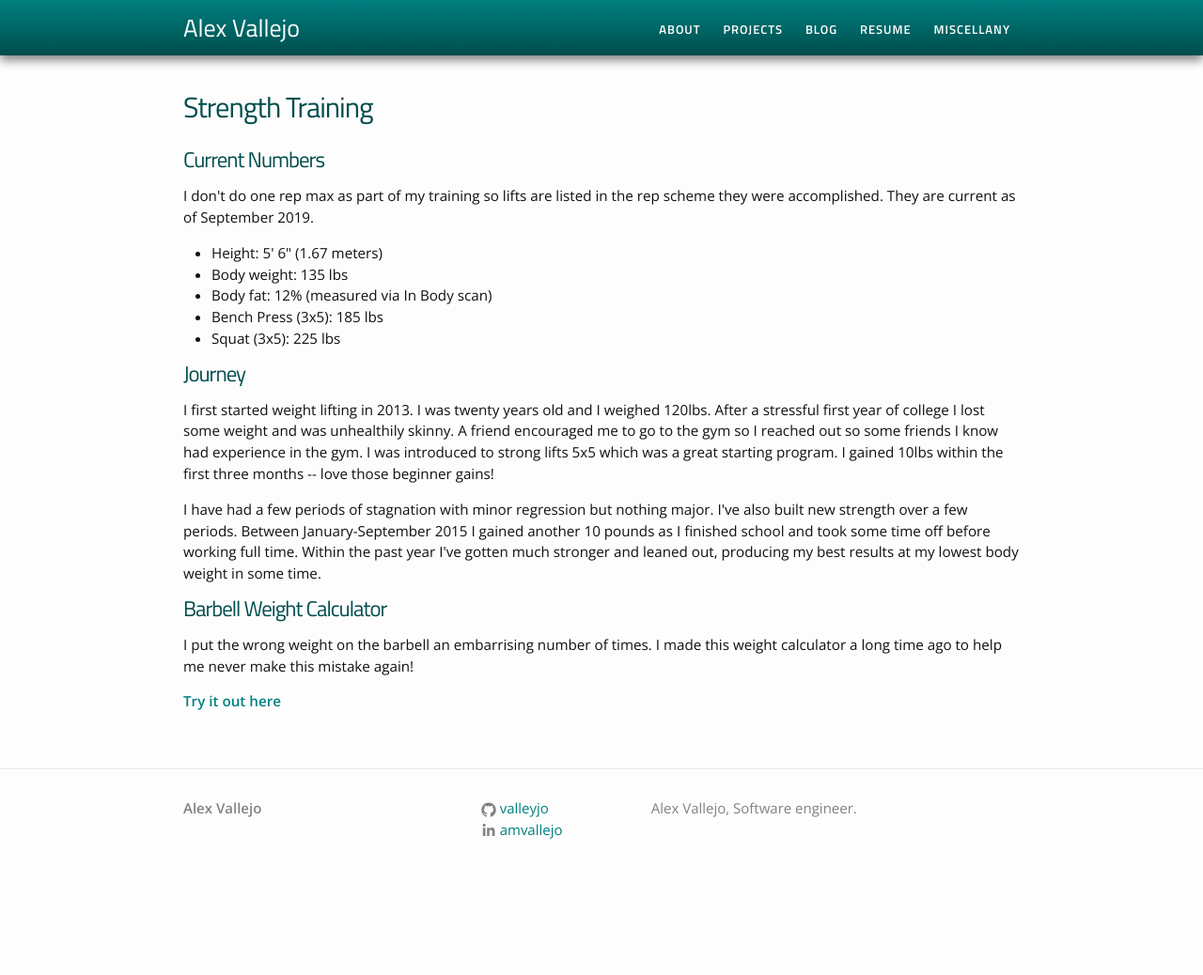
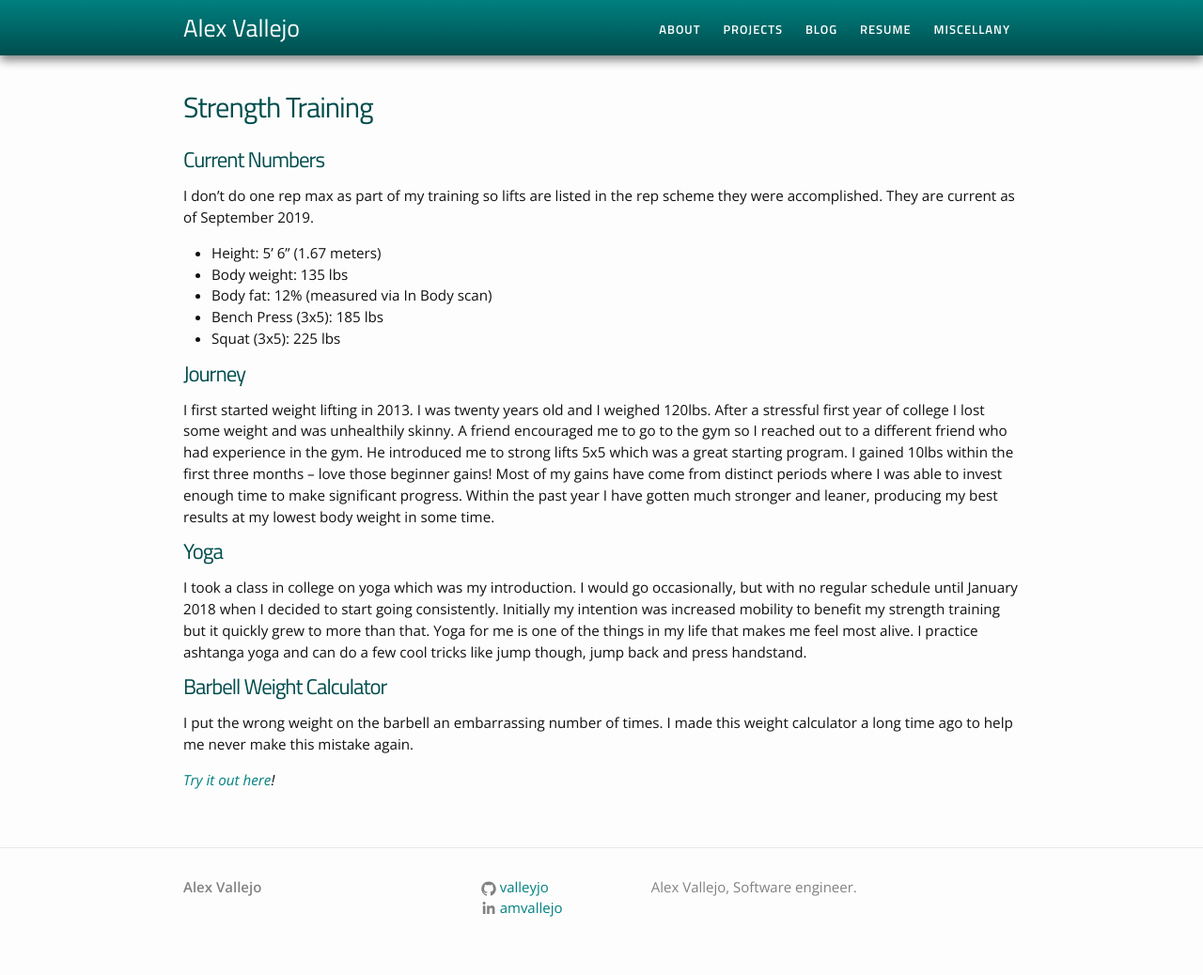
Before and after one commit to valleyjo/valleyjo.github.io, a Jekyll site: the page built from miscellany/strength-training.md, in a window 1280 px wide. Shown: the whole page at 94% size. Built offline with Jekyll 4.4.1, drawn with Linux system fonts in a browser that asks for light colours; before the commit the page ends 954 px from its top, so only the background shows below that.

Commit message:
Update strenght training

```diff
--- a/miscellany/strength-training.md
+++ b/miscellany/strength-training.md
@@ -4,21 +4,22 @@ title: Strength Training
 permalink: /miscellany/strength-training/
 ---
 
-<h1>Current Numbers</h1>
-<p>I don't do one rep max as part of my training so lifts are listed in the rep scheme they were accomplished. They are current as of September 2019.</p>
-<ul>
-  <li>Height: 5' 6" (1.67 meters)</li>
-  <li>Body weight: 135 lbs</li>
-  <li>Body fat: 12% (measured via In Body scan)</li>
-  <li>Bench Press (3x5): 185 lbs</li>
-  <li>Squat (3x5): 225 lbs</li>
-</ul>
+# Current Numbers
+I don't do one rep max as part of my training so lifts are listed in the rep scheme they were accomplished. They are current as of September 2019.
+- Height: 5' 6" (1.67 meters)
+- Body weight: 135 lbs
+- Body fat: 12% (measured via In Body scan)
+- Bench Press (3x5): 185 lbs
+- Squat (3x5): 225 lbs
 
-<h1>Journey</h1>
-<p>I first started weight lifting in 2013. I was twenty years old and I weighed 120lbs. After a stressful first year of college I lost some weight and was unhealthily skinny. A friend encouraged me to go to the gym so I reached out so some friends I know had experience in the gym. I was introduced to strong lifts 5x5 which was a great starting program. I gained 10lbs within the first three months -- love those beginner gains!</p>
+# Journey
+I first started weight lifting in 2013. I was twenty years old and I weighed 120lbs. After a stressful first year of college I lost some weight and was unhealthily skinny. A friend encouraged me to go to the gym so I reached out to a different friend who had experience in the gym. He introduced me to strong lifts 5x5 which was a great starting program. I gained 10lbs within the first three months -- love those beginner gains!
+Most of my gains have come from distinct periods where I was able to invest enough time to make significant progress. Within the past year I have gotten much stronger and leaner, producing my best results at my lowest body weight in some time.
 
-<p>I have had a few periods of stagnation with minor regression but nothing major. I've also built new strength over a few periods. Between January-September 2015 I gained another 10 pounds as I finished school and took some time off before working full time. Within the past year I've gotten much stronger and leaned out, producing my best results at my lowest body weight in some time.</p>
+# Yoga
+I took a class in college on yoga which was my introduction. I would go occasionally, but with no regular schedule until January 2018 when I decided to start going consistently. Initially my intention was increased mobility to benefit my strength training but it quickly grew to more than that. Yoga for me is one of the things in my life that makes me feel most alive. I practice ashtanga yoga and can do a few cool tricks like jump though, jump back and press handstand.
 
-<h1>Barbell Weight Calculator</h1>
-<p>I put the wrong weight on the barbell an embarrising number of times. I made this weight calculator a long time ago to help me never make this mistake again!</p>
-<p><b><a href="{{"/projects/barbell-weight-calculator" | prepend: site.base_url}}">Try it out here</a></b></p>
+# Barbell Weight Calculator
+I put the wrong weight on the barbell an embarrassing number of times. I made this weight calculator a long time ago to help me never make this mistake again.
+
+*[Try it out here]({{"/projects/barbell-weight-calculator" | prepend: site.base_url}}")!*
```
